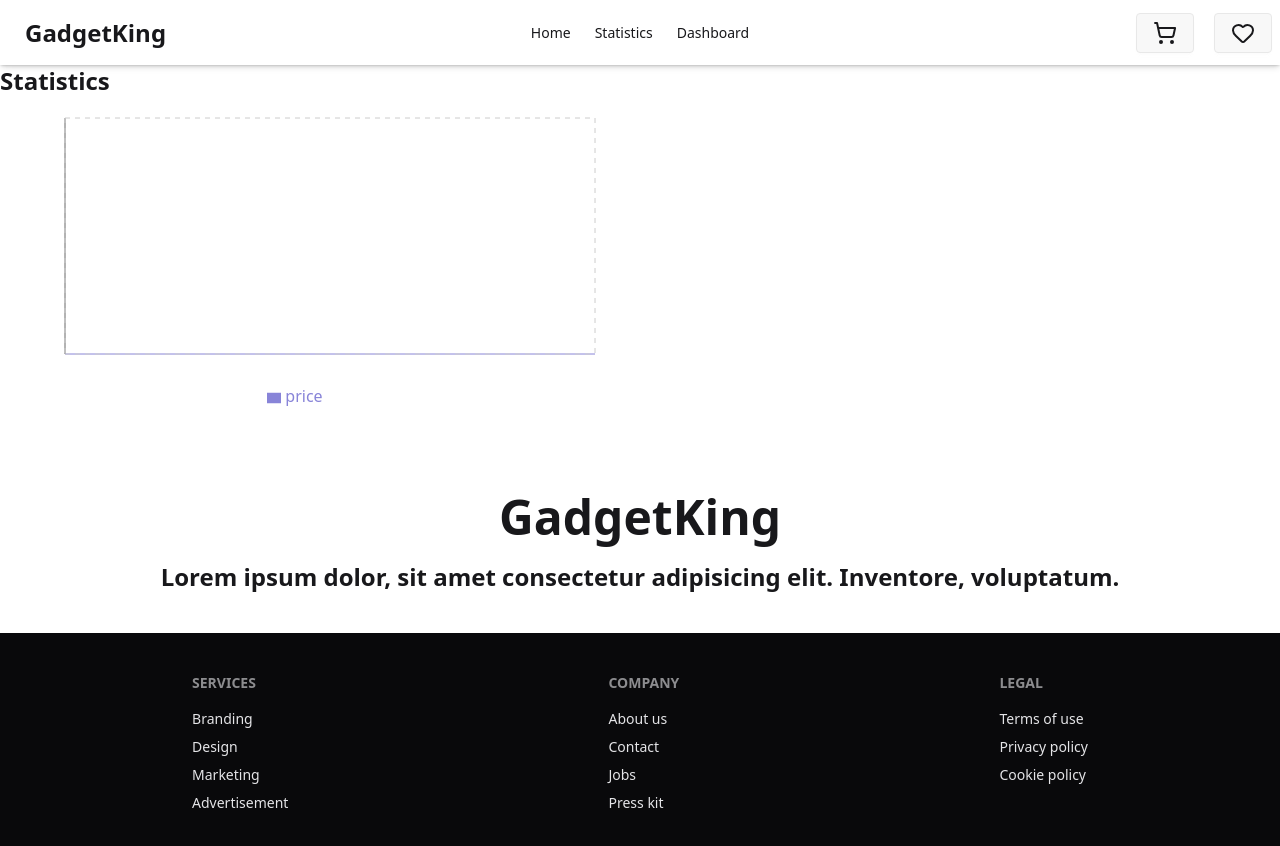
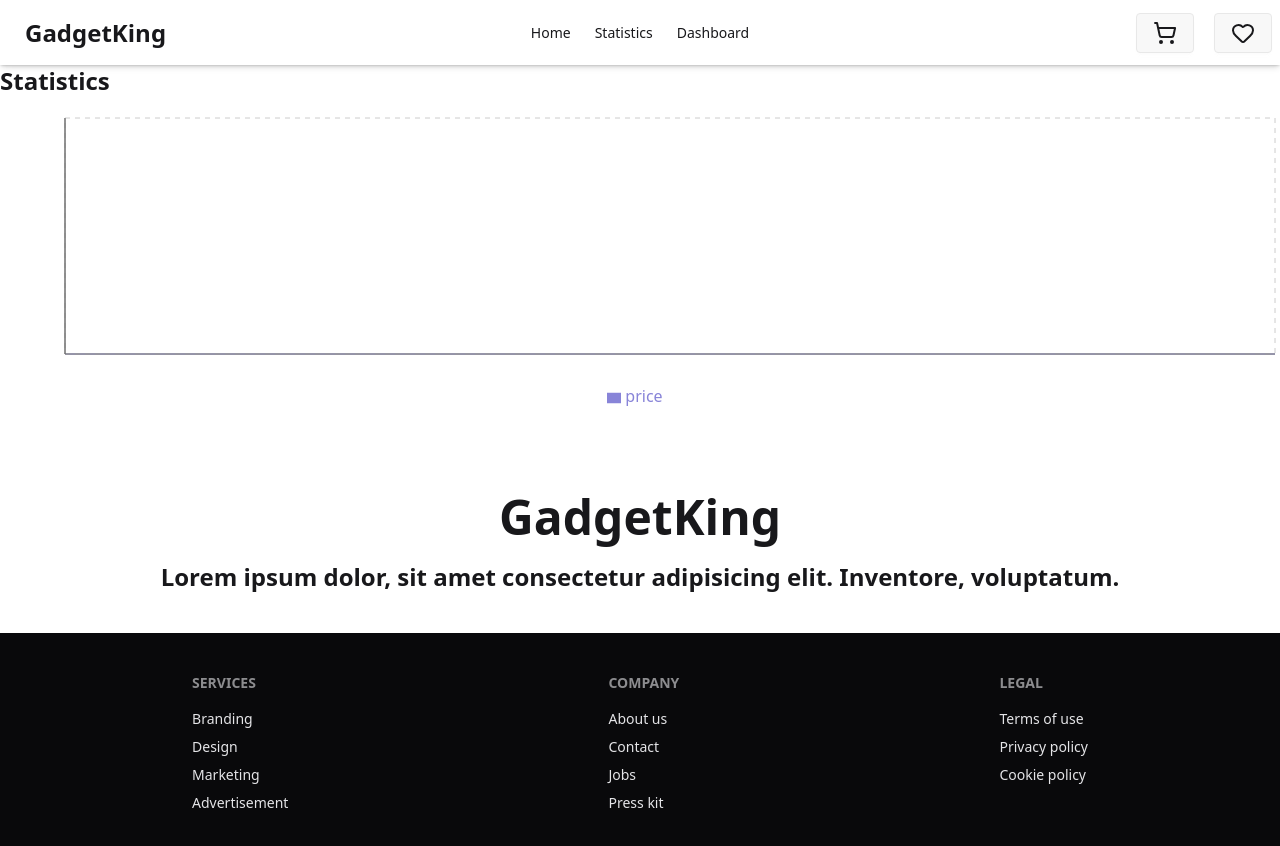
Before and after one commit to selim2066/Gadget-King, a React (Vite) app: page /statistics in a window 1280 px wide. Shown: the top 846 px of the page. Built offline with nearby package versions, Linux system fonts and the light colour scheme.

Commit message:
statistics workings

```diff
--- a/src/components/statistics/Statistics.jsx
+++ b/src/components/statistics/Statistics.jsx
@@ -1,28 +1,42 @@
 import { useContext } from "react";
 import { CartContexts } from "../../context/CartContext";
-import { BarChart, Bar, XAxis, YAxis, Tooltip, Legend, CartesianGrid } from "recharts";
+import {
+  ResponsiveContainer,
+  BarChart,
+  Bar,
+  XAxis,
+  YAxis,
+  Tooltip,
+  Legend,
+  CartesianGrid
+} from "recharts";
 
 const Statistics = () => {
   const { cart } = useContext(CartContexts);
 
-  // Prepare chart data: each item will be { name: productName, price: productPrice }
-  const data = cart.map(item => ({
-    name: item.product_title,  // change key if your product name is different
-    price: item.price // change key if your price field is different
+  // Prepare chart data: each item will be
+
+  const data = cart.map((item) => ({
+    name: item.product_title,
+    price: item.price,
   }));
 
   return (
     <div>
       <h1 className="text-2xl font-bold mb-4">Statistics</h1>
 
-      <BarChart width={600} height={300} data={data}>
+      <ResponsiveContainer width="100%" height={300}>
+        <BarChart data={data}>
           <XAxis dataKey="name" stroke="#8884d8" />
           <YAxis />
           <Tooltip wrapperStyle={{ backgroundColor: "#ccc" }} />
           <Legend />
           <CartesianGrid stroke="#ccc" strokeDasharray="5 5" />
+          <XAxis dataKey="name" />
+          <YAxis dataKey="price" />
           <Bar dataKey="price" fill="#8884d8" barSize={30} />
         </BarChart>
+      </ResponsiveContainer>
     </div>
   );
 };
```
Lines whose indentation alone changed are shown as unchanged.
